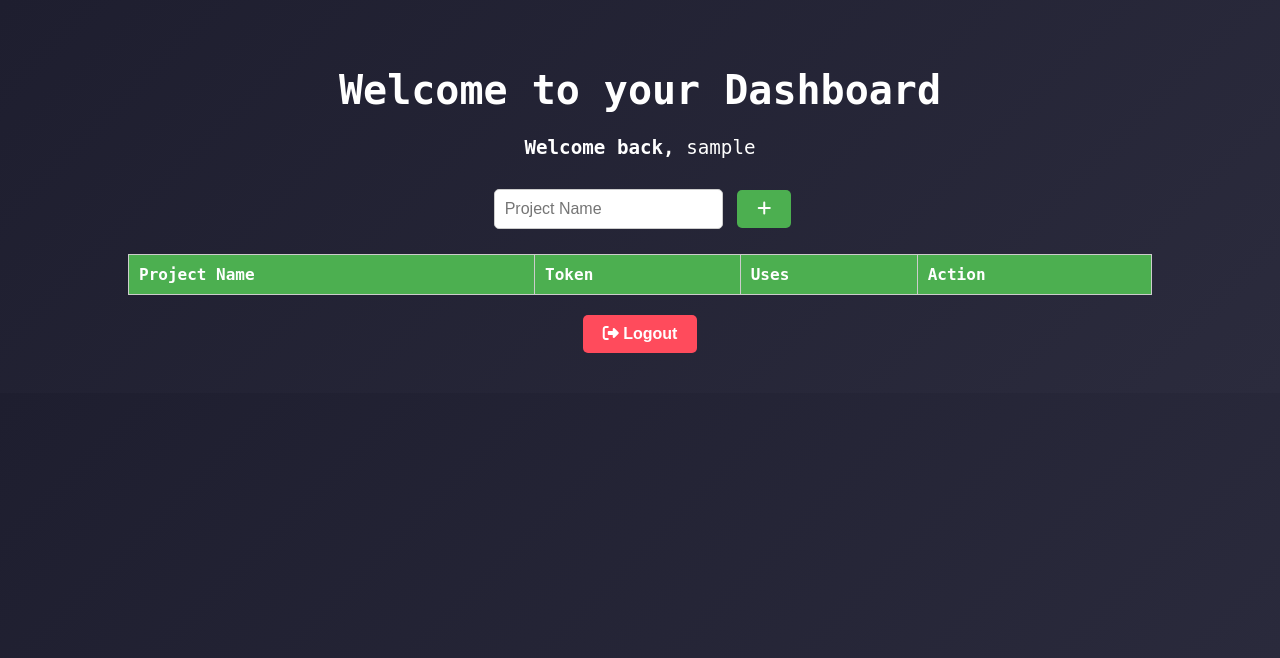
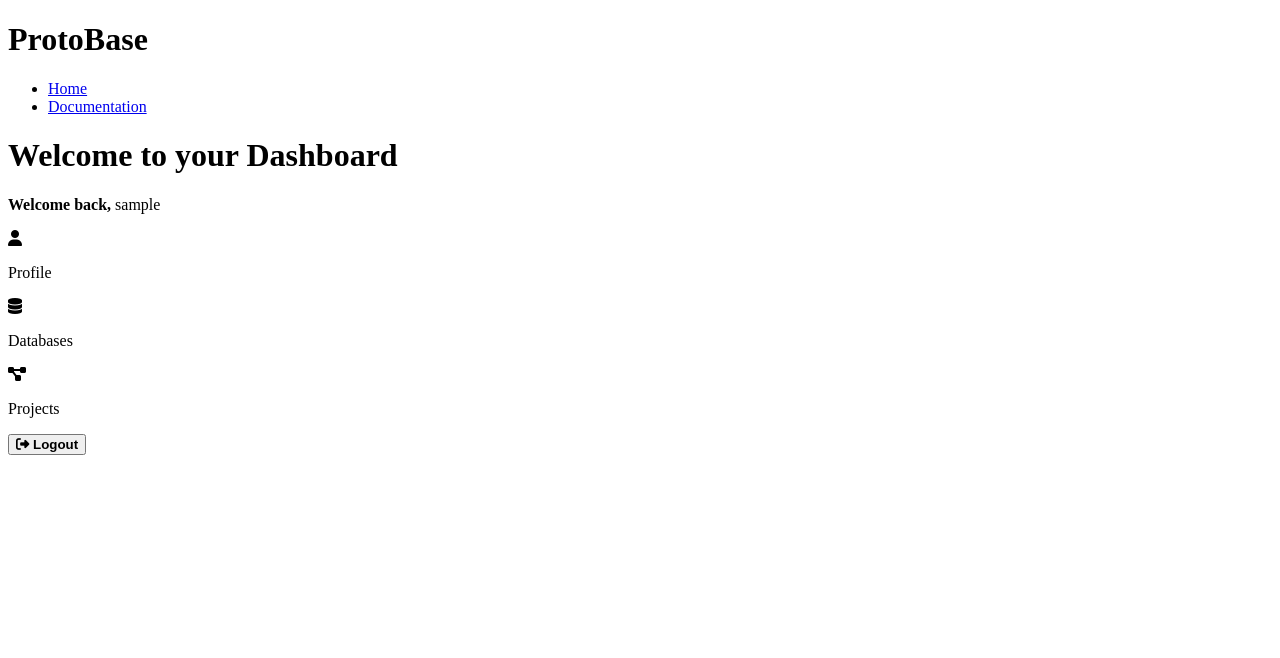
Before and after one commit to AkiTheMemeGod/ProtoBase, a Flask app: page /dashboard in a window 1280 px wide. Shown: the top 658 px of the page. Run offline with Flask 3, Linux system fonts and the light colour scheme; the visitor is signed in with stand-in values (Sample User, id 1); lists and menus that the app fills with data are empty.

Commit message:
Enhance dashboard UI with a new header and navigation, and replace project table with interactive tiles

```diff
--- a/static/dashboard.css
+++ b/static/dashboard.css
@@ -4,6 +4,41 @@ body {
     font-family: monospace, monospace;
     color: #ffffff;
     background: linear-gradient(135deg, #1e1e2f, #2b2b3d);
+}
+header {
+    background: linear-gradient(90deg, #6a00ff, #9e2fff);
+    padding: 20px 10%;
+    display: flex;
+    justify-content: space-between;
+    align-items: center;
+    box-shadow: 0px 4px 6px rgba(0, 0, 0, 0.3);
+}
+
+header h1 {
+    font-size: 1.8rem;
+    margin: 0;
+}
+
+header nav ul {
+    list-style: none;
+    padding: 0;
+    margin: 0;
+    display: flex;
+}
+
+header nav ul li {
+    margin: 0 15px;
+}
+
+header nav ul li a {
+    text-decoration: none;
+    color: #ffffff;
+    font-weight: bold;
+    transition: color 0.3s;
+}
+
+header nav ul li a:hover {
+    color: #ffe600;
 }
 
 .container {
--- a/templates/dashboard.html
+++ b/templates/dashboard.html
@@ -3,59 +3,37 @@
 <head>
     <meta charset="UTF-8">
     <title>Dashboard</title>
-    <link rel="stylesheet" href="/static/dashboard.css">
+    <link rel="stylesheet" href="/static/main.css">
     <link rel="stylesheet" href="/static/fontawesome/css/all.min.css">
 </head>
 <body>
+    <header>
+        <h1>ProtoBase</h1>
+        <nav>
+            <ul>
+                <li><a href="/">Home</a></li>
+                <li><a href="/docs">Documentation</a></li>
+            </ul>
+        </nav>
+    </header>
     <div class="container">
         <h1>Welcome to your Dashboard</h1>
         <p><strong>Welcome back, </strong> {{ username }}</p>
-        <form class="project-form" action="/add_project" method="post">
-            <input type="text" name="project_name" placeholder="Project Name" required>
-            <button type="submit"><i class="fas fa-plus"></i></button>
-        </form>
-        <table>
-            <tr>
-                <th>Project Name</th>
-                <th>Token</th>
-                <th>Uses</th>
-                <th>Action</th>
-            </tr>
-            {% for project, token, uses in projects %}
-            <tr>
-                <td>{{ project }}</td>
-                <td>{{ token }}</td>
-                <td>{{ uses }}</td>
-                <td>
-                    <form action="/delete_project" method="post" style="display:inline;">
-                        <input type="hidden" name="project_name" value="{{ project }}">
-                        <button type="submit" onclick="showFlyout('Project deleted', 'delete')"><i class="fas fa-trash"></i></button>
-                    </form>
-                    <button onclick="copyToClipboard('{{ token }}')"><i class="fas fa-copy"></i></button>
-                </td>
-            </tr>
-            {% endfor %}
-        </table>
+        <div class="tiles">
+            <div class="tile" onclick="window.location.href='/profile'">
+                <i class="fas fa-user"></i>
+                <p>Profile</p>
+            </div>
+            <div class="tile" onclick="window.location.href='/databases'">
+                <i class="fas fa-database"></i>
+                <p>Databases</p>
+            </div>
+            <div class="tile" onclick="window.location.href='/projects'">
+                <i class="fas fa-project-diagram"></i>
+                <p>Projects</p>
+            </div>
+        </div>
         <button class="logout-button" onclick="window.location.href='/logout'"><i class="fas fa-sign-out-alt"></i> <strong> Logout</strong></button>
     </div>
-    <div id="flyout" class="flyout"></div>
-<script>
-    function copyToClipboard(text) {
-        navigator.clipboard.writeText(text).then(function() {
-            showFlyout('Token copied to clipboard', 'copy');
-        }, function(err) {
-            console.error('Could not copy text: ', err);
-        });
-    }
-
-    function showFlyout(message, type) {
-        const flyout = document.getElementById('flyout');
-        flyout.textContent = message;
-        flyout.className = `flyout show ${type}`;
-        setTimeout(() => {
-            flyout.classList.remove('show');
-        }, 3000);
-    }
-</script>
 </body>
 </html>
```
